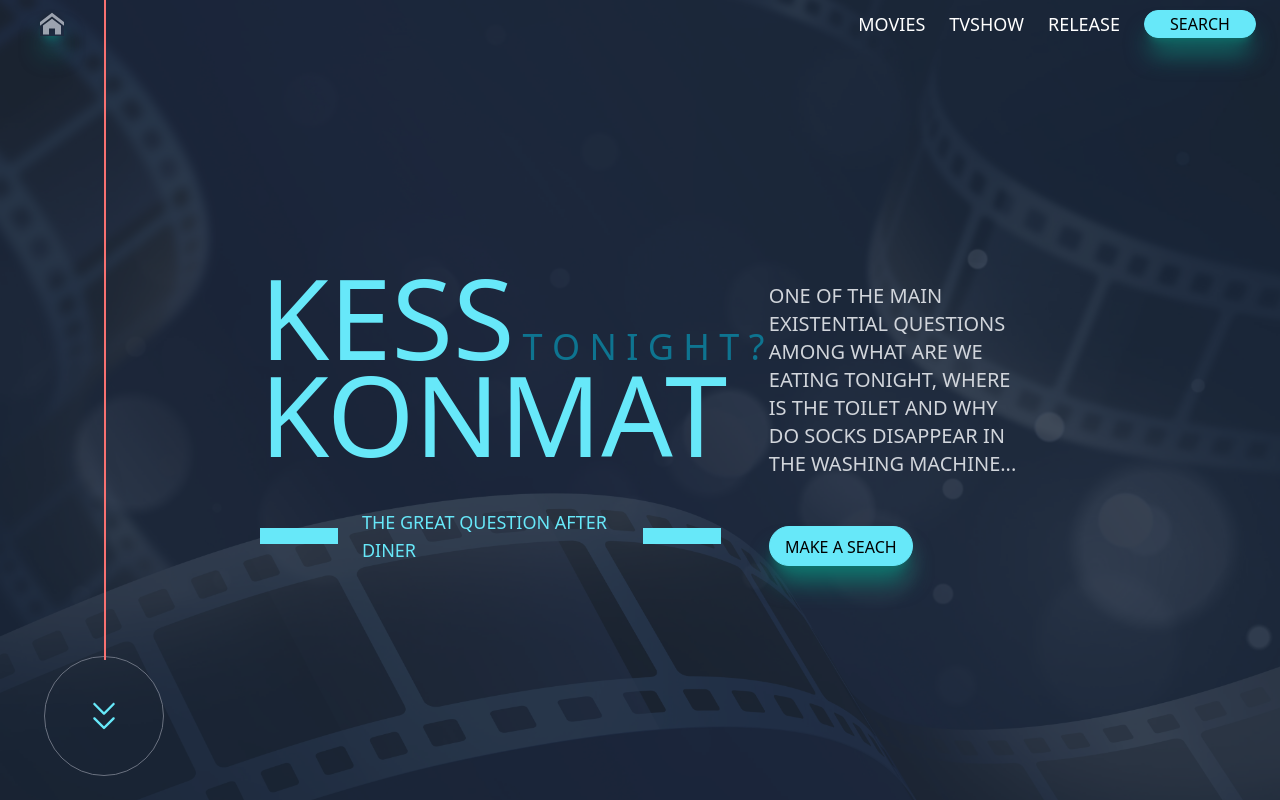
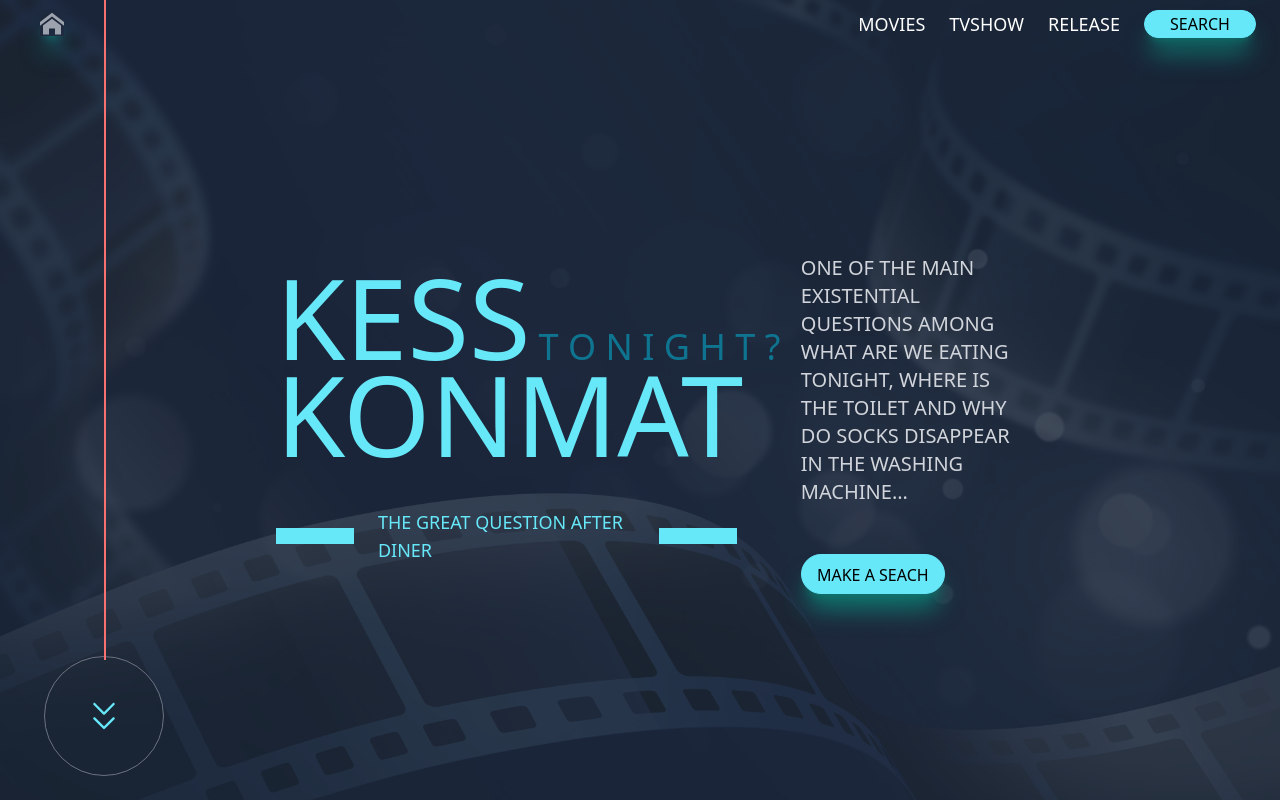
Before and after one commit to Dju7/keskonmat, a Next.js app: page / in a window 1280 px wide. Shown: the top 800 px of the page. Built offline with nearby package versions, Linux system fonts and the light colour scheme; no server answers.

Commit message:
ajustements

```diff
--- a/src/app/page.js
+++ b/src/app/page.js
@@ -10,19 +10,19 @@ export default function Home() {
       <section className=" bg-gray-800 bg-opacity-80 flex justify-center items-center">
         <article className="ml-2 md:ml-14 xl:ml-2 h-[40vh] md:h-[60vh] xl:h-[40%] 3xl:h-[30%] w-[85%] xl:w-[60%] flex flex-col xl:flex-row gap-12 justify-between items-center">
 
-          <div className="h-full w-[95%] xl:w-[60%] flex flex-col gap-4">
+          <div className="h-full w-[95%] xl:w-[60%] flex flex-col gap-4 ml-4">
             <div className="h-[70%] 3xl:h-[60%]">
               <h2 className="text-5xl md:text-[7rem] 3xl:text-[8rem] text-cyan-300 m-0  leading-snug whitespace-nowrap">KESS<span className=" ml-2 text-2xl lg:text-4xl text-cyan-700">T O N I G H T ?</span></h2>
               <h2 className="text-5xl md:text-[7rem] 3xl:text-[8rem] text-cyan-300 text-end m-0 leading-10">KONMAT</h2>
             </div>
-            <div className="flex h-[10%] justify-center items-center gap-6 mt-10 2xl:mt-0">
-              <div className="hidden sm:block h-4 bg-cyan-300 w-[20%]"/>
+            <div className="flex h-[10%] justify-center items-center gap-6 mt-10 2xl:mt-0 3xl:mt-6">
+              <div className="hidden sm:block h-4 bg-cyan-300 w-[20%] 2xl:w-[25%]"/>
               <p className="text-md md:text-lg 3xl:text-2xl text-cyan-300">THE GREAT QUESTION AFTER DINER</p>
               <div className="hidden sm:block h-4 bg-cyan-300 w-[20%]"/>
             </div>
           </div>
 
-          <div className=" w-[95%] xl:w-[40%] h-[90%] flex flex-col justify-center gap-6 lg:gap-12 ">
+          <div className=" w-[95%] xl:w-[40%] h-[90%] flex flex-col justify-center gap-6 lg:gap-12 ml-4 ">
             <div  className=" h-2 bg-cyan-300 w-36"/>
             <p className="text-gray-300 text-md md:text-lg xl:text-xl">ONE OF THE MAIN EXISTENTIAL QUESTIONS AMONG WHAT ARE WE EATING TONIGHT, WHERE IS THE TOILET AND WHY DO SOCKS DISAPPEAR IN THE WASHING MACHINE...  </p>
             <p className="h-10 w-36 rounded-full bg-cyan-300 border border-cyan-300 text-center p-2 shadow-xl shadow-teal-700 hover:bg-transparent hover:text-cyan-300"><a href='/search'>MAKE A SEACH</a></p>
--- a/src/app/release/page.jsx
+++ b/src/app/release/page.jsx
@@ -4,8 +4,8 @@ import Releases from '../components/releases/Releases'
 export default function page() {
 return (
 <main className='relative z-0'>
-      <h2 className='absolute top-0 left-20 md:left-32 text-4xl md:text-7xl 3xl:text-9xl text-white opacity-30 z-1'>T H E A T E R - M O V I E</h2>
-      <h2 className='absolute top-2 left-20 md:left-32 text-4xl md:text-7xl 3xl:text-9xl text-teal-800 opacity-30 z-10 hover:opacity-50'>T H E A T E R - M O V I E</h2>
+      <h2 className='absolute top-0 left-20 mt-10 xl:mt-2 md:left-32 text-3xl  md:text-7xl 3xl:text-9xl text-white opacity-30 z-1'>T H E A T E R - M O V I E</h2>
+      <h2 className='absolute top-2 left-20 mt-10 xl:mt-2 md:left-32 text-3xl  md:text-7xl 3xl:text-9xl text-teal-800 opacity-30 z-10 hover:opacity-50'>T H E A T E R - M O V I E</h2>
     <section className='z-20 bg-slate-900 flex justify-center items-center'>
       <div className='ml-4 md:ml-32 w-[90%] h-[90%] flex flex-col gap-4 '>
         <div className='mt-14 w-full min-h-[95%] overflow-auto'>
--- a/src/app/serie/page.jsx
+++ b/src/app/serie/page.jsx
@@ -8,8 +8,8 @@ import FamilySerie from '../components/family-serie/FamilySerie'
 export default function page() {
   return (
     <main className='relative z-0'>
-      <h2 className='absolute top-0 left-20 md:left-32 text-4xl md:text-7xl 3xl:text-9xl text-white opacity-30 z-1'>S E R I E</h2>
-      <h2 className='absolute top-2 left-20 md:left-32 text-4xl md:text-7xl 3xl:text-9xl text-teal-800 opacity-30 z-10 hover:opacity-50'>S E R I E</h2>
+      <h2 className='absolute top-0 left-20 md:left-32  text-4xl md:text-7xl 3xl:text-9xl text-white opacity-30 z-1'>S E R I E</h2>
+      <h2 className='absolute top-2 left-20 md:left-32  text-4xl md:text-7xl 3xl:text-9xl text-teal-800 opacity-30 z-10 hover:opacity-50'>S E R I E</h2>
    <section id="action" className='z-20 bg-slate-900 flex justify-center items-center'>
       <div className='mt-4 ml-2 md:ml-32 w-[90%] h-[90%] flex flex-col gap-4 '>
         <div className='h-[5%] w-full flex justify-center items-center gap-2'>
```
